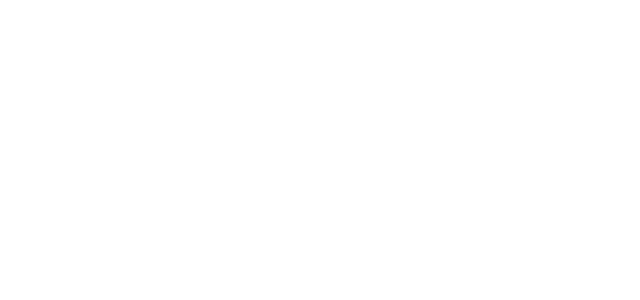
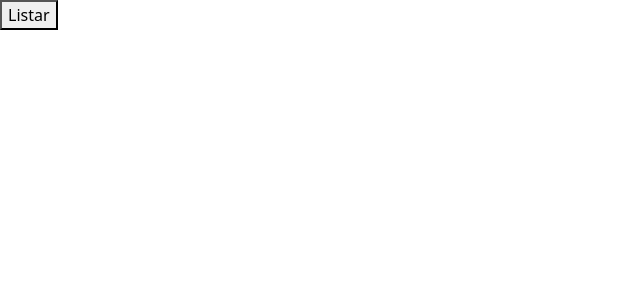
Before and after one commit to viccmedina91/api_tpo, a React (Create React App) app in the folder api_front/: page /edificio/con/unidades in a window 1280 px wide. Before the commit this address had no page. Shown: the top 300 px of the page, without its empty margins (0-640 px from the left). Built offline with nearby package versions, Linux system fonts and the light colour scheme.

Commit message:
front para mostrar el endpoint que te da los edificios con sus unidades

```diff
--- /dev/null
+++ b/api_front/src/EdificioConUnidades.js
@@ -0,0 +1,36 @@
+import React, { useState } from 'react';
+import ShowList from "./ShowList";
+
+function EdificioConUnidades() {
+    const [responseData, setResponseData] = useState(null);
+
+    const handleSubmit = () => {
+        // Devuelve todos los edificios y sus unidades cargados en la BD.
+        fetch(`http://localhost:8080/edificio/con/unidades`)
+            .then((response) => {
+                if (!response.ok) {
+                    throw new Error('Network response was not ok');
+                }
+                return response.json();
+            })
+            .then((data) => {
+                // Manejar la respuesta del backend, esto no se que hace, preguntar
+                setResponseData(data);
+                console.log(typeof (responseData));
+            })
+            .catch((error) => {
+                console.error('Error al hacer la solicitud:', error);
+            });
+    };
+
+    return (
+        <div>
+            <button onClick={handleSubmit}>Listar</button>
+
+            {responseData && (<ShowList result={JSON.stringify(responseData, null, 2)} />
+            )}
+        </div>
+    );
+}
+
+export default EdificioConUnidades;
--- a/api_front/src/PanelAdministracion.js
+++ b/api_front/src/PanelAdministracion.js
@@ -16,6 +16,7 @@
                     <Dropdown.Menu>
                         <Subseccion title="Listar Edificios" to="/edificio/listar" />
                         <Subseccion title="Buscar Edificio por código" to="/edificio/buscar" />
+                        <Subseccion title="Listas los Edificios con sus Unidades" to="/edificio/con/unidades" />
 
                         {/* Agrega más subsecciones según sea necesario */}
                     </Dropdown.Menu>
--- a/api_front/src/index.js
+++ b/api_front/src/index.js
@@ -27,6 +27,7 @@
 import AddImagen from "./AddImagen";
 import SearchImagenReclamo from "./SearchImagenReclamo";
 import PanelAdministracion from "./PanelAdministracion";
+import EdificioConUnidades from "./EdificioConUnidades";
 
 export default function App() {
   return (
@@ -35,6 +36,7 @@
         <Route index element={<Layout />} />
         <Route path="/edificio/buscar" element={<SearchEdificio />}></Route>
         <Route path="/edificio/listar" element={<ListadoEdificio />}></Route>
+        <Route path="/edificio/con/unidades" element={<EdificioConUnidades />}></Route>
         <Route path="/edificio/listar_unidades" element={<ListadoUnidad />}></Route>
         <Route path="/edificio/unidades" element={<SearchUnidad />}></Route>
         <Route path="/unidad/habitada" element={<SearchHabitado />}></Route>
```
